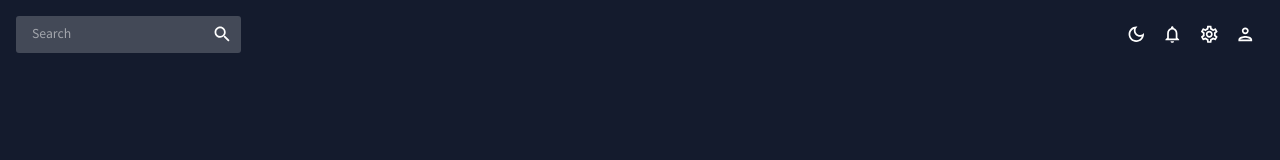
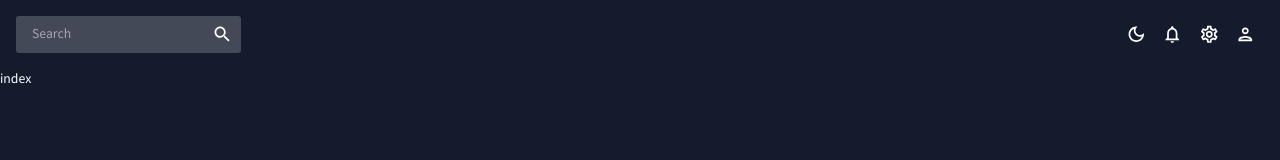
Before and after one commit to wandersonce/Admin-Dashboard, a React (Create React App) app: page / in a window 1280 px wide. Shown: the top 160 px of the page. Built offline with nearby package versions, Linux system fonts and the light colour scheme.

Commit message:
Importing and creating routes

```diff
--- a/src/App.js
+++ b/src/App.js
@@ -1,6 +1,19 @@
 import { ColorModeContext, themeSettings, useMode } from './theme';
 import { CssBaseline, ThemeProvider } from '@mui/material';
 import Topbar from './global/Topbar';
+import Dashboard from './scenes/dashboard';
+// import Sidebar from './global/Sidebar';
+// import Invoices from './scenes/invoices'
+// import Team from './scenes/team'
+// import Contacts from './scenes/contacts'
+// import Bar from './scenes/bar'
+// import Form from './scenes/form'
+// import Line from './scenes/line'
+// import Pie from './scenes/pie'
+// import FAQ from './scenes/faq'
+// import Geography from './scenes/geography'
+// import Calendar from './scenes/calendar'
+import { Route, Routes } from 'react-router-dom';
 
 function App() {
   const [theme, colorMode] = useMode();
@@ -11,9 +24,20 @@
         <div className="app">
           <main className="content">
             <Topbar />
+            <Routes>
+              <Route path="/" element={<Dashboard />} />
+              {/* <Route path="/team" element={<Team />} /> */}
+              {/* <Route path="/contacts" element={<Contacts />} /> */}
+              {/* <Route path="/invoices" element={<Invoices />} /> */}
+              {/* <Route path="/form" element={<Form />} /> */}
+              {/* <Route path="/bar" element={<Bar />} /> */}
+              {/* <Route path="/pie" element={<Pie />} /> */}
+              {/* <Route path="/line" element={<Line />} /> */}
+              {/* <Route path="/faq" element={<FAQ />} /> */}
+              {/* <Route path="/calendar" element={<Calendar />} /> */}
+            </Routes>
           </main>
         </div>
-        ;
       </ThemeProvider>
     </ColorModeContext.Provider>
   );
```
